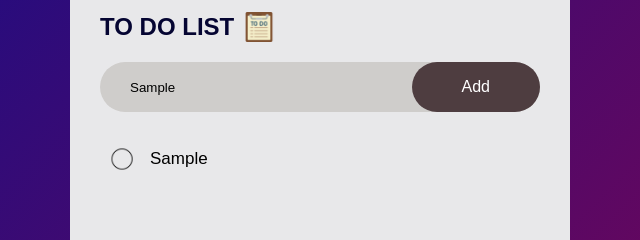
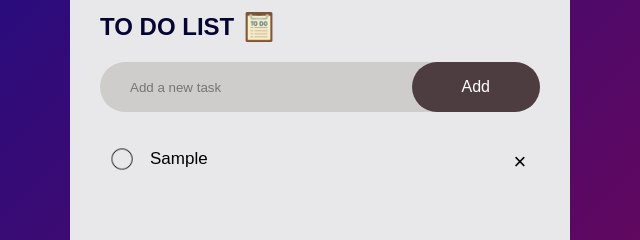
Before and after one commit to Meekio/to-do, a plain HTML site: page index.html in a window 1280 px wide. Both pictures are taken after typing "Sample" into the empty fields and a click on the button "Add". Shown: the part 148-388 px from the top of the page, 320-960 px from the left. Drawn offline with Linux system fonts and the light colour scheme.

Commit message:
Enhance task addition and styling with improved span positioning and hover effects

```diff
--- a/script.js
+++ b/script.js
@@ -1,19 +1,39 @@
 const inputBox = document.getElementById('input-box');
-const listContainer = document.getElementById('list-container');
+const listContainer = document.getElementById('list-container'); //creates ul
 function addTask() {
     if (inputBox.value === '')
         {
         alert('enter a task!');
     }
     else {
-        let li = document.createElement('li');
-        li.innerHTML = inputBox.value;
-        listContainer.appendChild(li);
-        // inputBox.value = '';
+        let li = document.createElement('li'); //creates li
+        li.innerHTML = inputBox.value; //adds the value of input box to li
+        listContainer.appendChild(li); //adds li to ul
 
-        // const span = document.createElement('span');
-        // span.innerHTML = '\u00D7';
-        // li.appendChild(span);
+        let span = document.createElement('span'); //creates span
+        span.innerHTML = '\u00D7'; //adds x to span
+        li.appendChild(span); //adds span to li
+
     }
+    inputBox.value = '';
     saveData();
 }
+
+listContainer.addEventListener('click', function(e) {
+    if (e.target.tagName === 'LI') {
+        e.target.classList.toggle('checked');
+        saveData();
+    } else if (e.target.tagName === 'SPAN') {
+        e.target.parentElement.remove();
+        saveData();
+    }
+}, false);
+
+function saveData() {
+    localStorage.setItem('data', listContainer.innerHTML);
+}
+
+function showTask() {
+    listContainer.innerHTML = localStorage.getItem('data');
+}
+showTask();
--- a/style.css
+++ b/style.css
@@ -99,3 +99,21 @@ ul li.checked::before {
     background-size: cover;
     background-position: center;
 }
+
+ul li span{
+    position: absolute;
+    right: 0;
+    top: 5px;
+    width: 40px;
+    height: 40px;
+    font-size: 22px;
+    color: #000000;
+    line-height: 40px;
+    text-align: center;
+}
+
+ul li span:hover{
+    background: #a29ea0;
+    border-radius: 50%;
+    color: white;
+}
```
